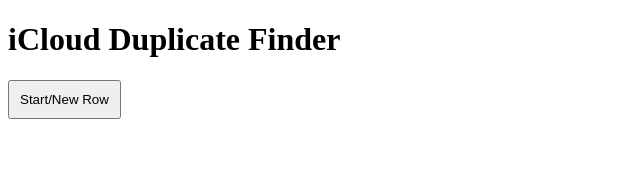
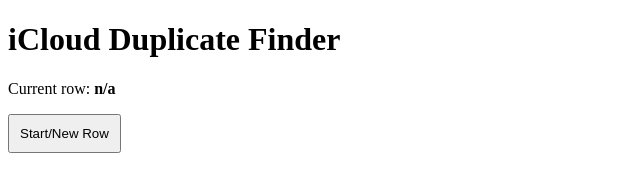
Before and after one commit to a1v0/duplicate-image-finder, a website: page src/index.html in a window 1280 px wide. Shown: the whole page, without its empty margins (0-640 px from the left). Drawn offline with Linux system fonts and the light colour scheme.

Commit message:
Add current row counter

```diff
--- a/src/index.html
+++ b/src/index.html
@@ -12,6 +12,10 @@
 
         button {
             padding: 10px;
+        }
+
+        #current-row {
+            font-weight: bold;
         }
     </style>
 </head>
@@ -28,6 +32,7 @@
         - user has to manually delete files as necessary
      -->
     <h1>iCloud Duplicate Finder</h1>
+    <p>Current row: <span id="current-row">n/a</span></p>
     <button>Start/New Row</button>
     <main id="image-section"></main>
 
```
